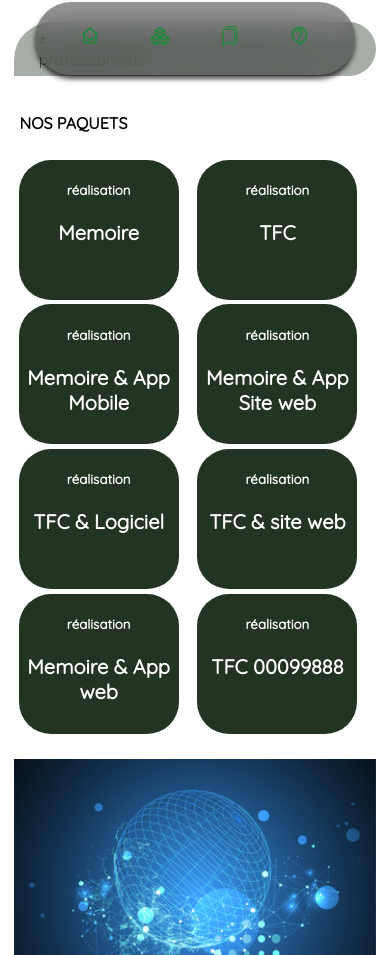
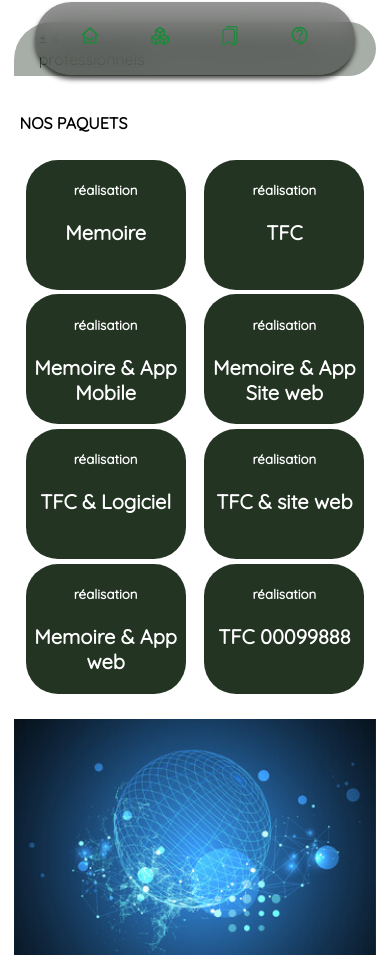
Before and after one commit to yavchris07/rais, a React (Create React App) app: page / in a window 390 px wide. Shown: the part 761-1716 px from the top of the page. Built offline with nearby package versions, Linux system fonts and the light colour scheme.

Commit message:
truth commit on 21st april

```diff
--- a/src/components/global.scss
+++ b/src/components/global.scss
@@ -260,16 +260,20 @@
     .pak{
         width: 93%;
         margin-bottom: 6px;
+        //background: red;
+        margin: auto;
     }
 
     .cards{
         grid-template-columns: repeat(2,1fr);
         gap: 0.3rem;
         padding: 5px;
+        background: transparent;
 
         .card{
             width: 160px;
-            height: 140px;
+            height: 130px;
+            margin: auto;
             h2{
                 font-size: 20px;
             }
```
